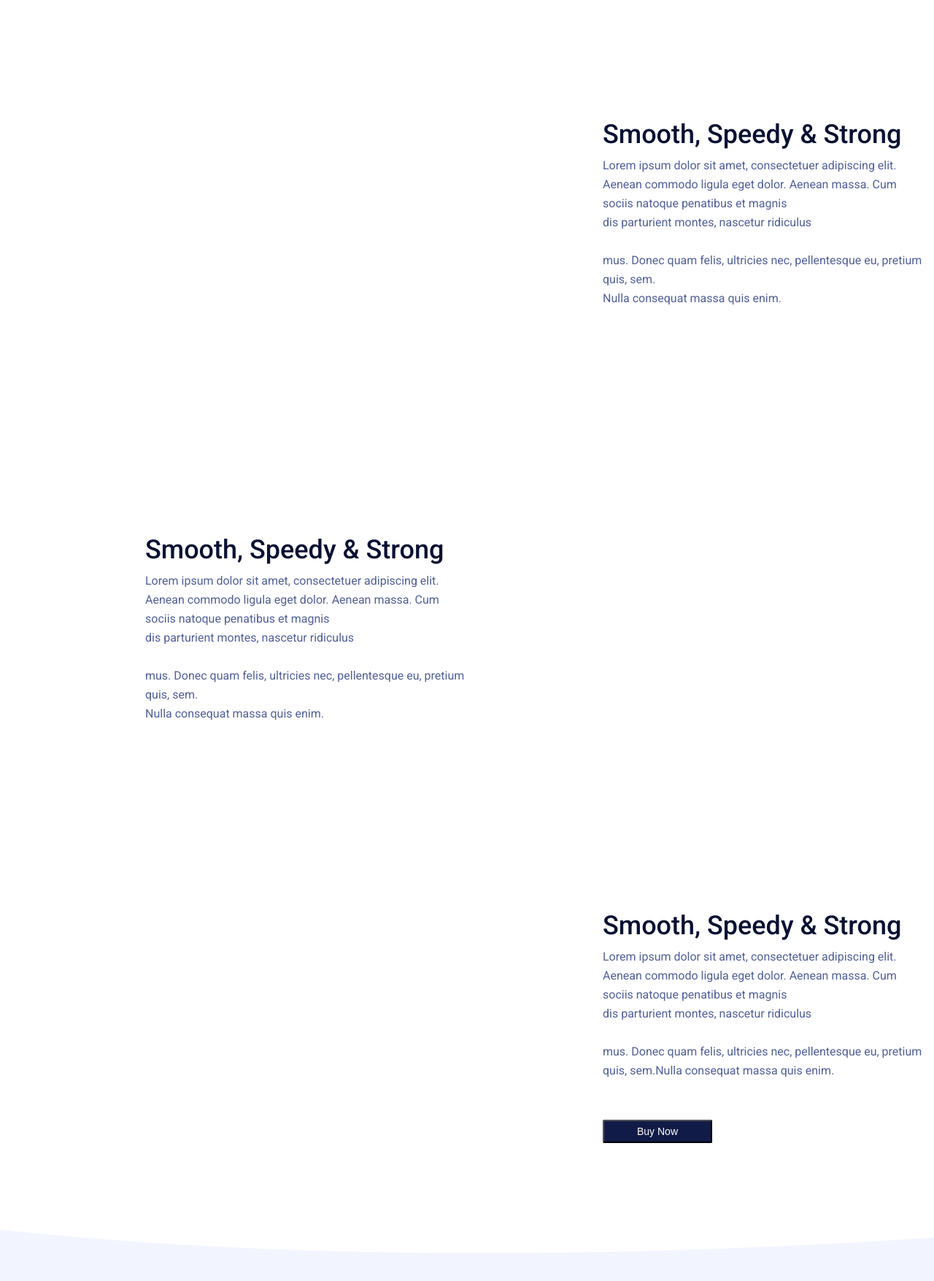
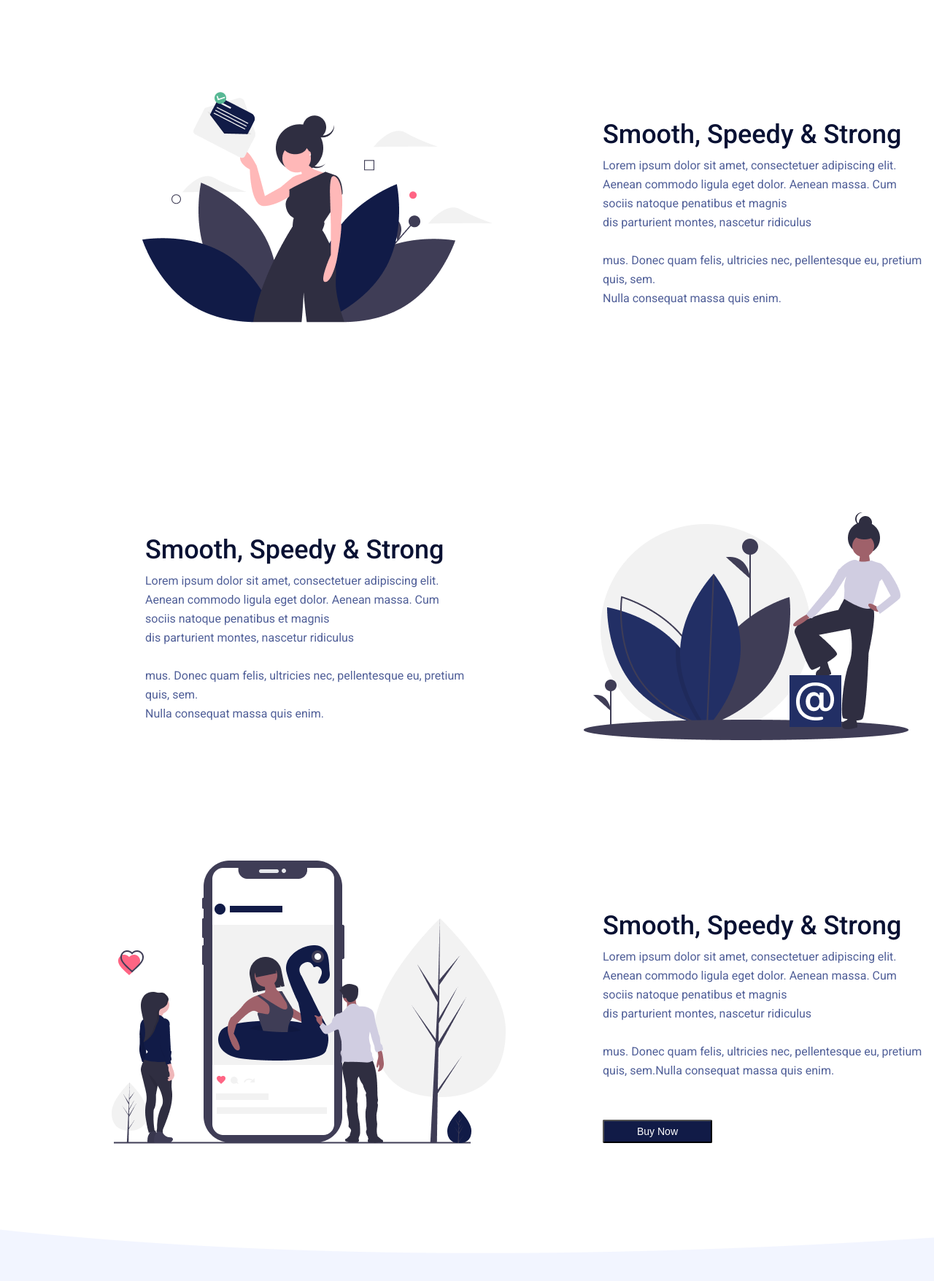
Before and after one commit to NareshkumarSMSN/CodePanther, a plain HTML site: page landing-page/src/index.html in a window 1280 px wide. Shown: the part 1902-3657 px from the top of the page at 73% size. Drawn offline with Linux system fonts and the light colour scheme; the site is published under a folder, as on GitHub Pages, so addresses that start at the root find nothing.

Commit message:
Style Updated

```diff
--- a/landing-page/src/styles/style.css
+++ b/landing-page/src/styles/style.css
@@ -109,7 +109,7 @@ body{
     Width:100vw;
     Height:742px;
     top: 1161px;
-    background-image: url('/src/assets/features-image.png');
+    background-image: url('../assets/features-image.png');
 }
 
 .features-text{
@@ -172,7 +172,7 @@ body{
     width: 100vw;
     top: 1905px;
     position: absolute;
-    background-image: url('/src/assets/features-image2.png');
+    background-image: url('../assets/features-image2.png');
 }
 
 .features2-text{
@@ -204,7 +204,7 @@ body{
     width: 100vw;
     top: 2475px;
     position: absolute;
-    background-image: url('/src/assets/features-image3.png');
+    background-image: url('../assets/features-image3.png');
 }
 
 .features3-text{
@@ -220,7 +220,7 @@ body{
     width: 100vw;
     top: 2990px;
     position: absolute;
-    background-image: url('/src/assets/features-image4.png');
+    background-image: url('../assets/features-image4.png');
 }
 
 .features4-text{
```
